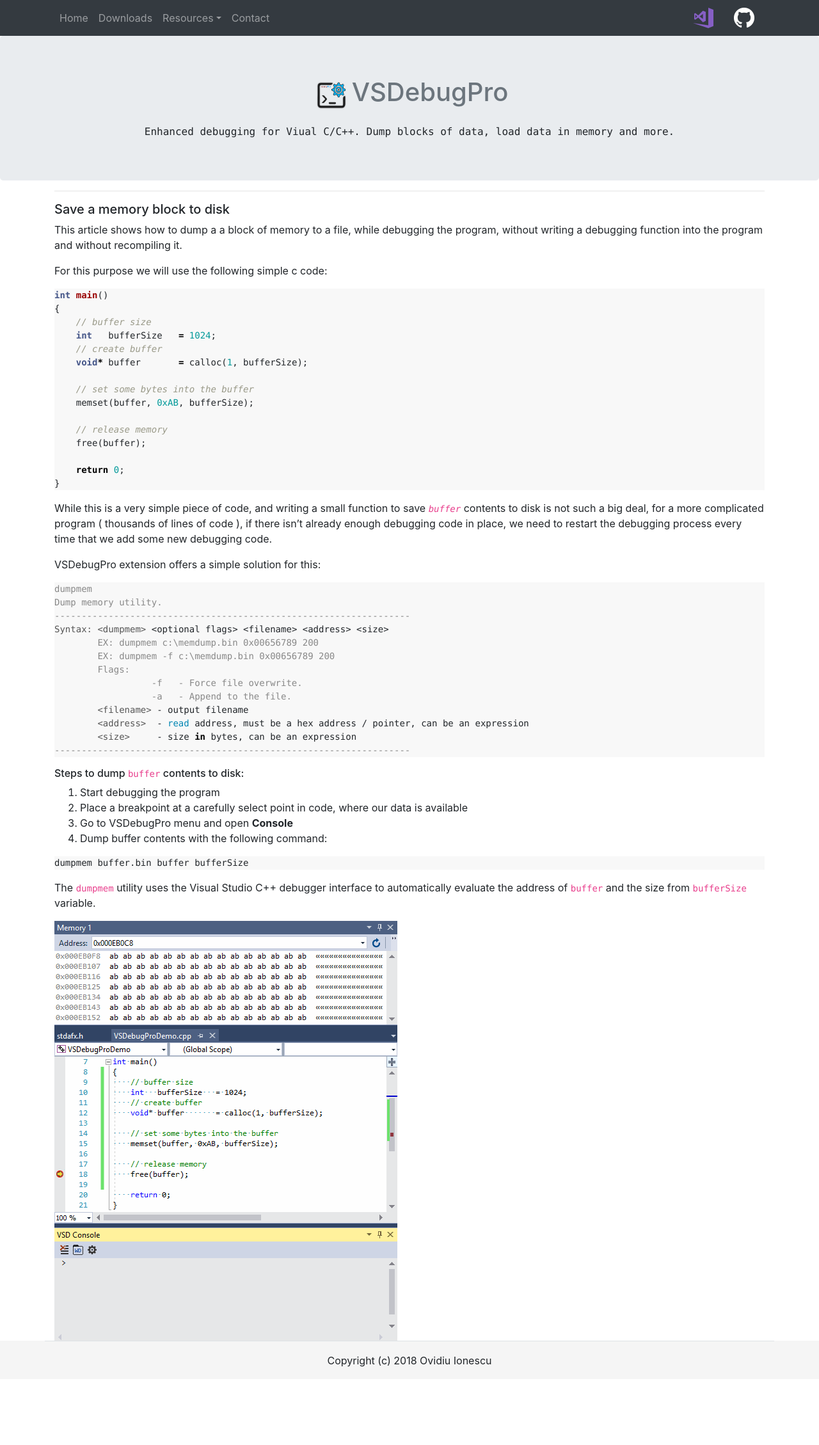
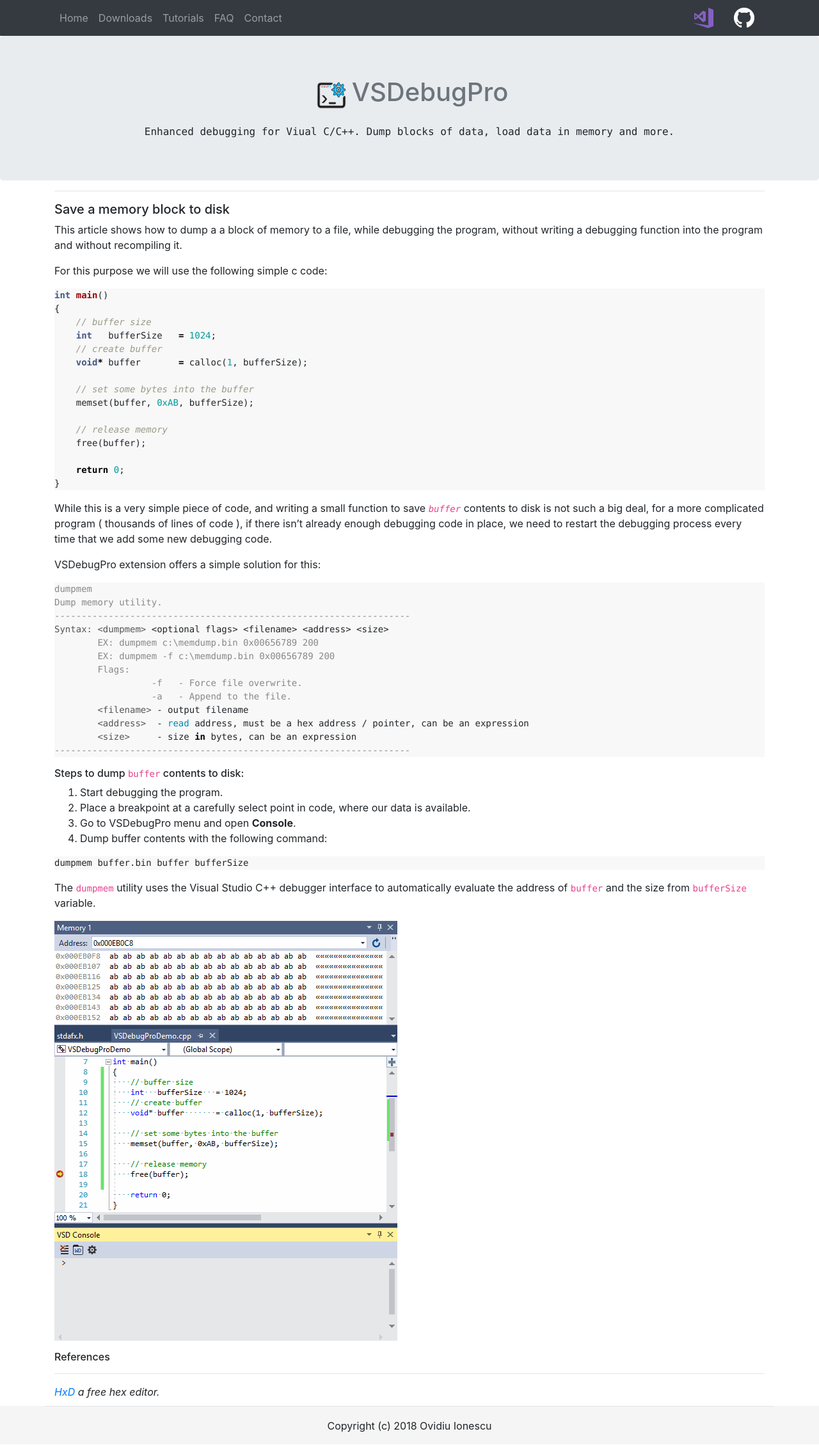
Before and after one commit to ovidiuvio/www.vsdebug.pro, a Jekyll site: the page built from pages/tutorials/dumpbuffer.md, in a window 1280 px wide. Shown: the whole page at 64% size. Built offline with Jekyll 4.4.1, drawn with Linux system fonts in a browser that asks for light colours; before the commit the page ends 2156 px from its top, so only the background shows below that.

Commit message:
[*] Modified layout

````diff
--- a/_includes/header.html
+++ b/_includes/header.html
@@ -7,12 +7,11 @@
             <li class="nav-item">
                 <a class="nav-link" href="/pages/downloads.html">Downloads</a>
             </li>
-            <li class="nav-item dropdown">
-                <a class="nav-link dropdown-toggle" data-toggle="dropdown" href="#" role="button" aria-haspopup="true" aria-expanded="false">Resources</a>
-                <div class="dropdown-menu">
-                  <a class="dropdown-item" href="/pages/faq.html">F.A.Q.</a>
-                  <a class="dropdown-item" href="/pages/tutorials.html">Tutorials</a>
-                </div>
+            <li class="nav-item">
+                <a class="nav-link" href="/pages/tutorials.html">Tutorials</a>
+            </li>
+            <li class="nav-item">
+                <a class="nav-link" href="/pages/faq.html">FAQ</a>
             </li>
             <li class="nav-item">
                 <a class="nav-link" href="/pages/contact.html">Contact</a>
--- a/assets/css/site.css
+++ b/assets/css/site.css
@@ -9,7 +9,7 @@ html {
   }
   body {
     /* Margin bottom by footer height */
-    margin-bottom: 60px;
+    margin-bottom: 70px;
   }
   .footer {
     position: absolute;
--- a/pages/tutorials/dumpbuffer.md
+++ b/pages/tutorials/dumpbuffer.md
@@ -56,9 +56,9 @@ Syntax: <dumpmem> <optional flags> <filename> <address> <size>
 
 ###### Steps to dump `buffer` contents to disk:
 
-1. Start debugging the program
-2. Place a breakpoint at a carefully select point in code, where our data is available
-3. Go to VSDebugPro menu and open **Console**
+1. Start debugging the program.
+2. Place a breakpoint at a carefully select point in code, where our data is available.
+3. Go to VSDebugPro menu and open **Console**.
 4. Dump buffer contents with the following command:
 
 ```
@@ -70,3 +70,10 @@ the address of `buffer` and the size from `bufferSize` variable.
 
 
 ![Dump buffer](/assets/gif/dumpbuffer.gif)
+
+
+###### References
+
+---
+
+*[HxD](https://mh-nexus.de/en/hxd/) a free hex editor.*
````
Also changed, not shown: pages/tutorials.md (+2 -2 lines).
